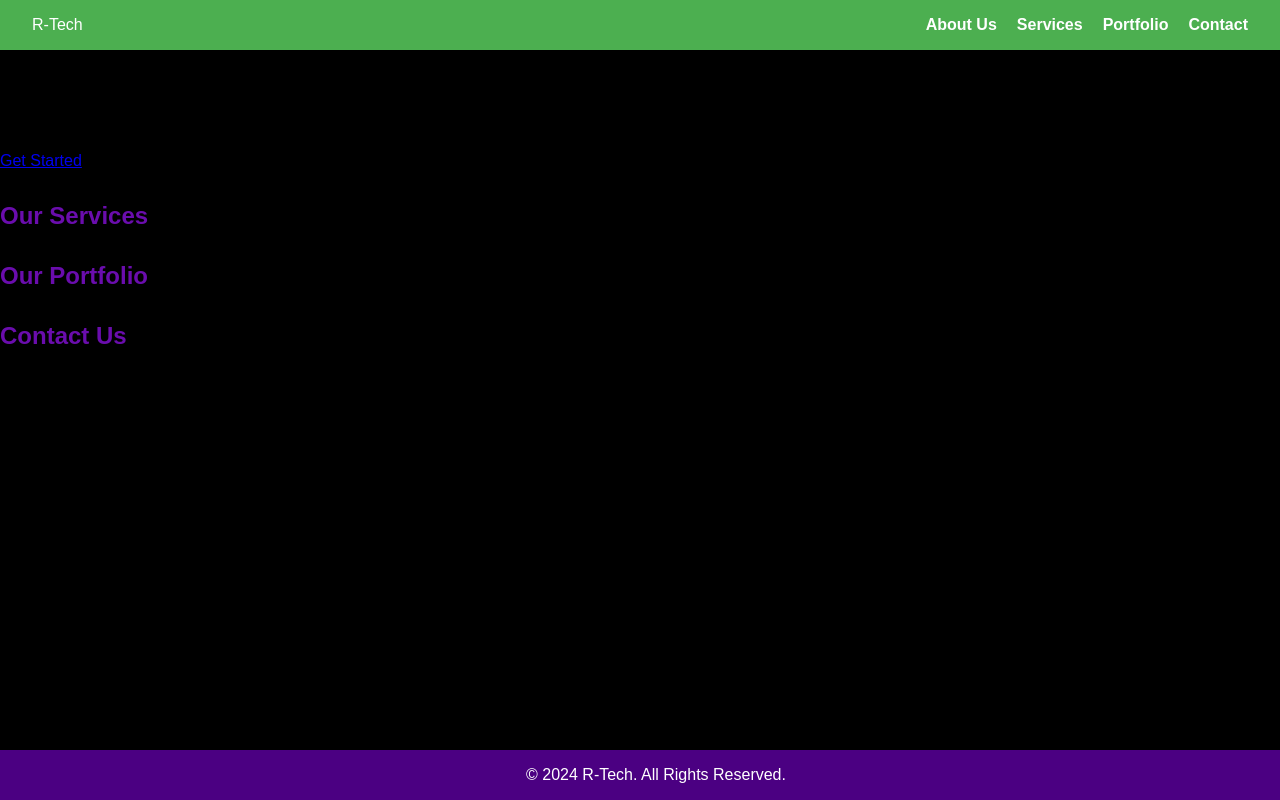
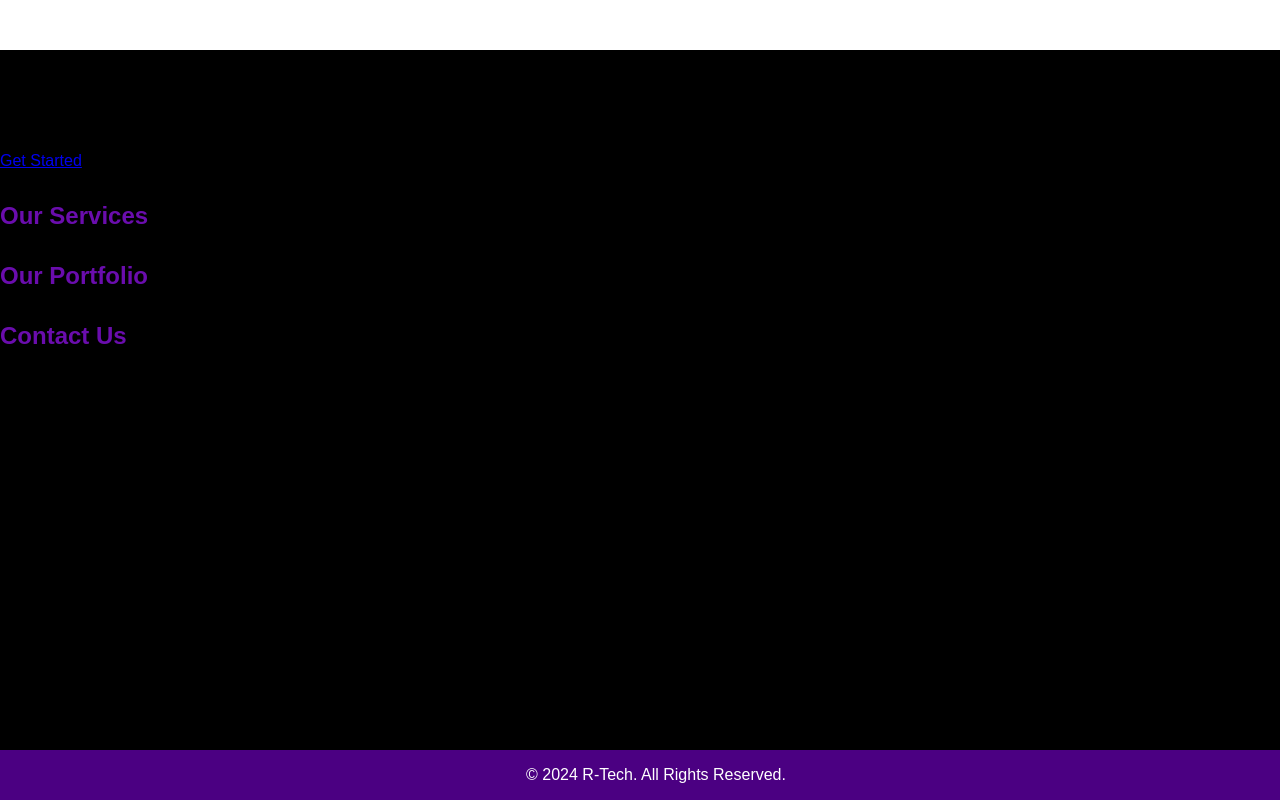
Before and after one commit to rp-ios/GiftsToYou, a plain HTML site: page index.html in a window 1280 px wide. Drawn offline with Linux system fonts and the light colour scheme.

Commit message:
Update styles.css

```diff
--- a/styles.css
+++ b/styles.css
@@ -7,14 +7,14 @@ body {
 }
 
 header {
-    background-color: #6a0dad; /* Deep purple */
+    background-color: white;
     color: white;
     padding: 1rem;
     text-align: center;
 }
 
 header {
-    background-color: #4CAF50; /* Or your preferred color */
+    background-color: white;
     color: white;
     display: flex;
     justify-content: space-between; /* Space between logo and nav */
```
